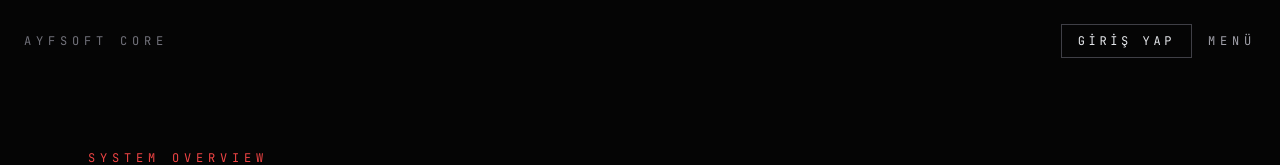
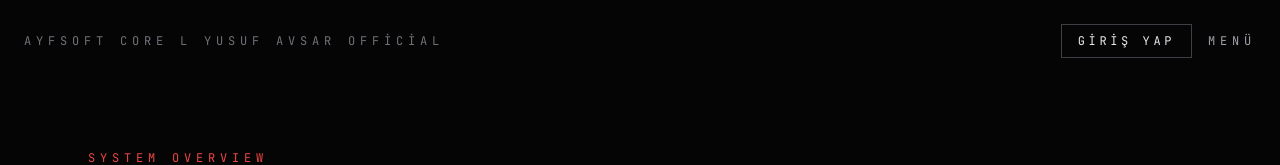
Before and after one commit to yusufavsarofficial/yusufavsarofficial.github.io, a plain HTML site: page index.html in a window 1280 px wide. Shown: the top 165 px of the page. Drawn offline with nearby package versions, Linux system fonts and the light colour scheme.

Commit message:
Update index.html

```diff
--- a/index.html
+++ b/index.html
@@ -26,7 +26,7 @@
 <!-- HEADER -->
 <header class="fixed top-0 left-0 right-0 z-[100] px-6 py-6 flex justify-between items-center">
   <span class="mono text-xs tracking-[0.4em] uppercase text-zinc-500">
-    AYFSOFT CORE
+    AYFSOFT CORE l YUSUF AVSAR OFFİCİAL
   </span>
 
   <div class="flex items-center gap-4">
```
